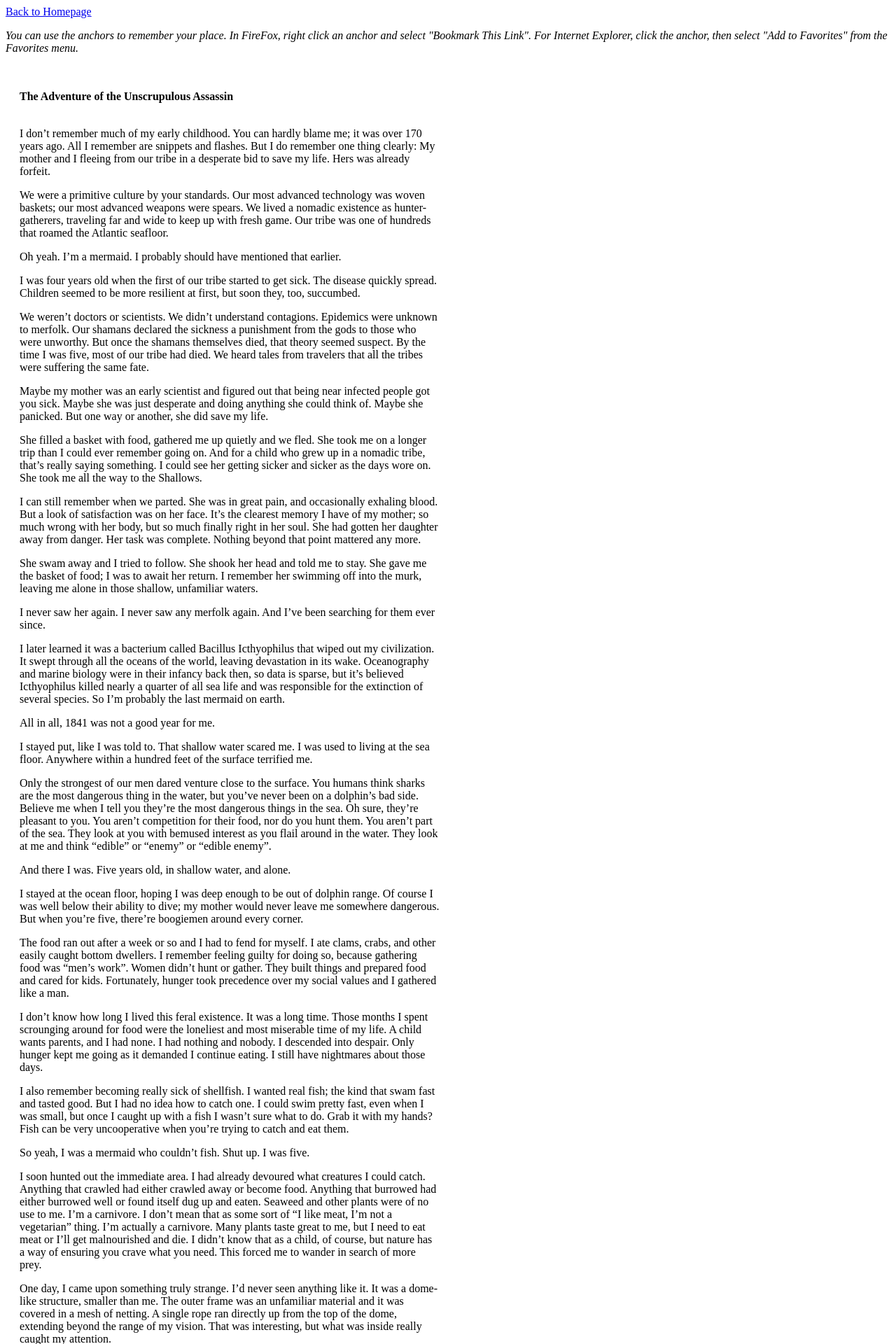
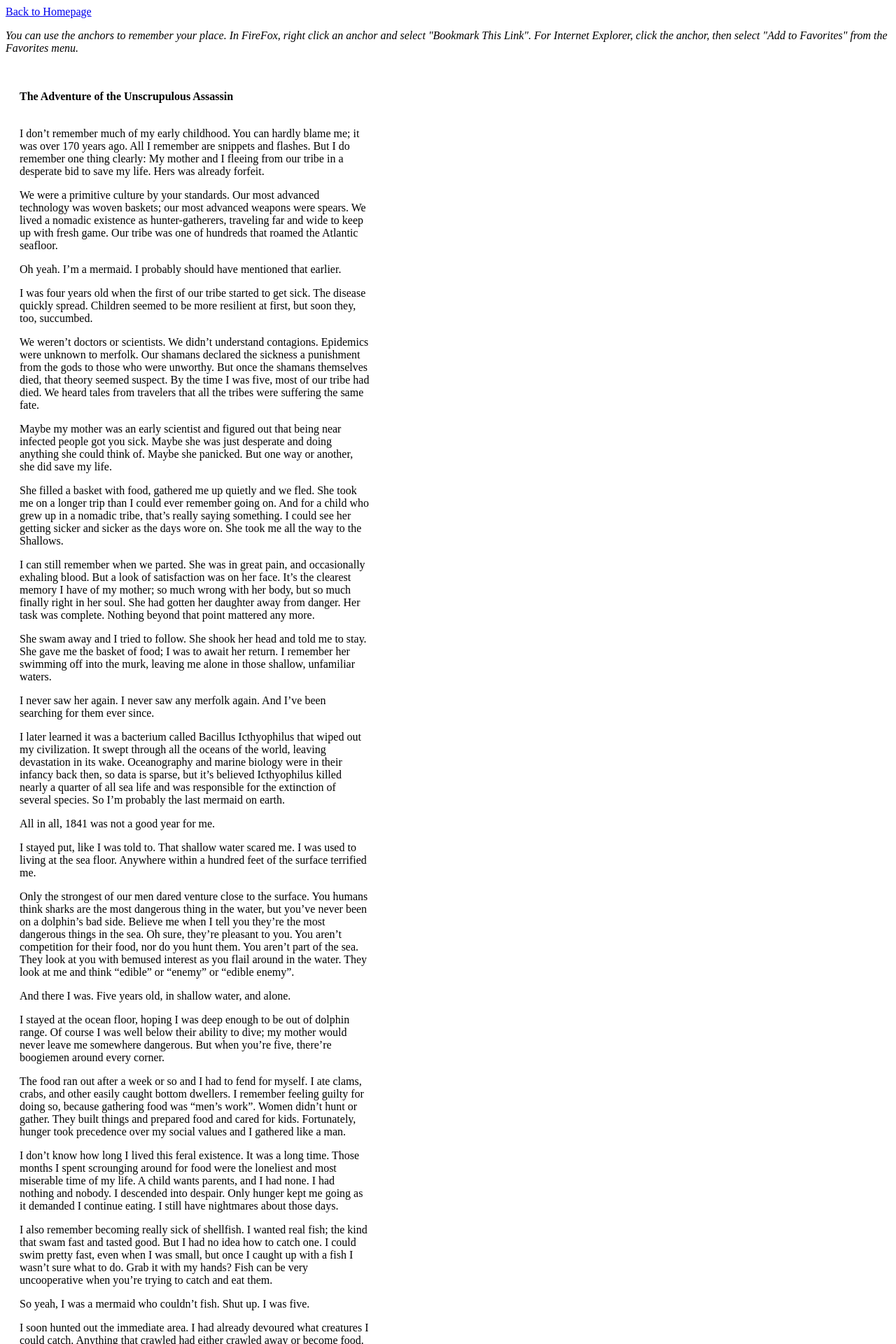
Before and after one commit to 0x000m/old, a Jekyll site: the page built from test.md, in a window 1280 px wide. Shown: the top 1920 px of the page at 70% size. Built offline with Jekyll 4.4.1, drawn with Linux system fonts in a browser that asks for light colours.

Commit message:
Update default.html

```diff
--- a/_layouts/default.html
+++ b/_layouts/default.html
@@ -2,7 +2,7 @@
   <meta name="viewport" content="width=device-width, initial-scale=1">
   <head>
     <style>
-      main{max-width:600px; padding:20px;}.page-header{margin-bottom:35px;font-size:16px;}.page-teaser{margin-bottom:20px;}</style>
+      main{max-width:500px; padding:20px;}.page-header{margin-bottom:35px;font-size:16px;}.page-teaser{margin-bottom:20px;}</style>
   </head>
   <body>
 
```
